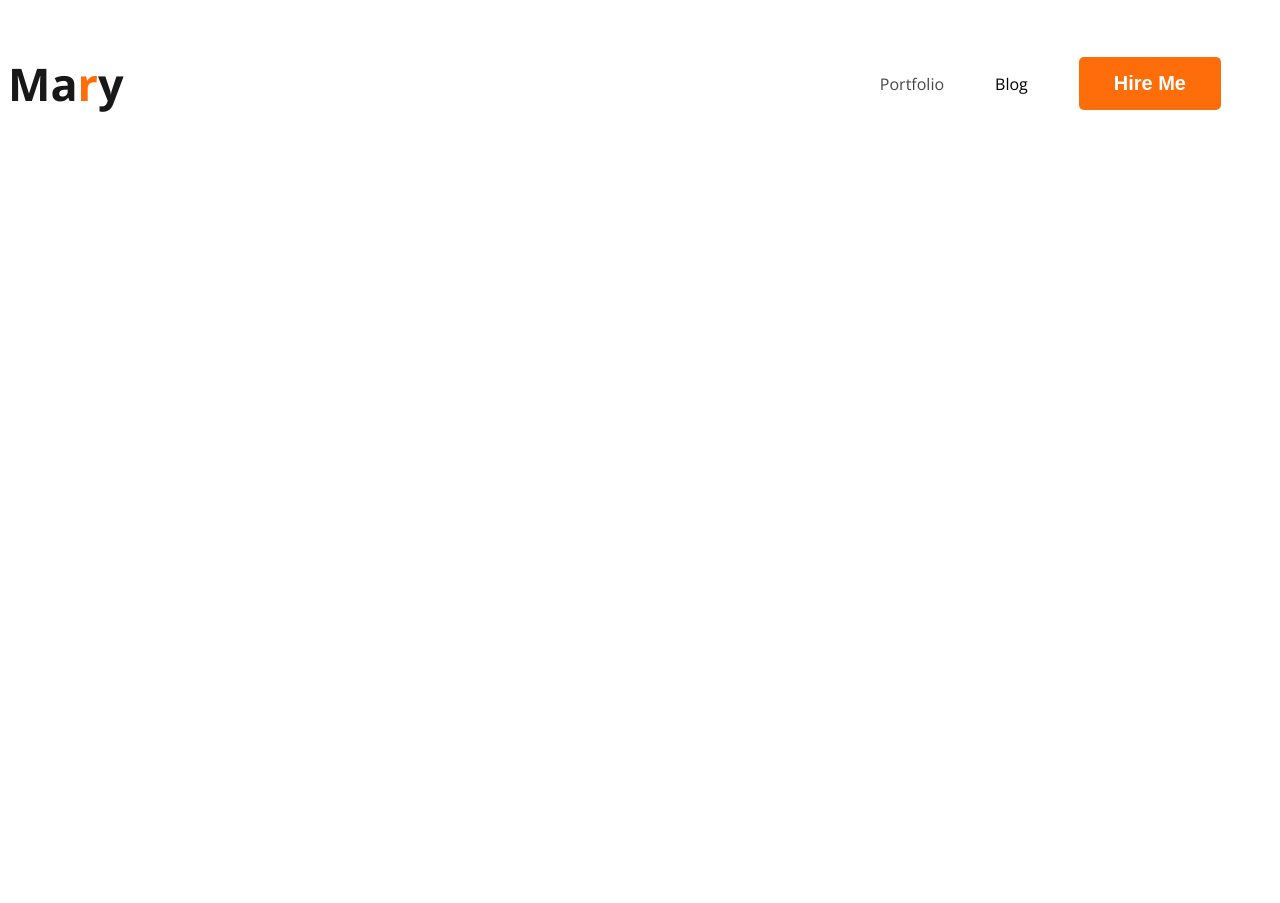
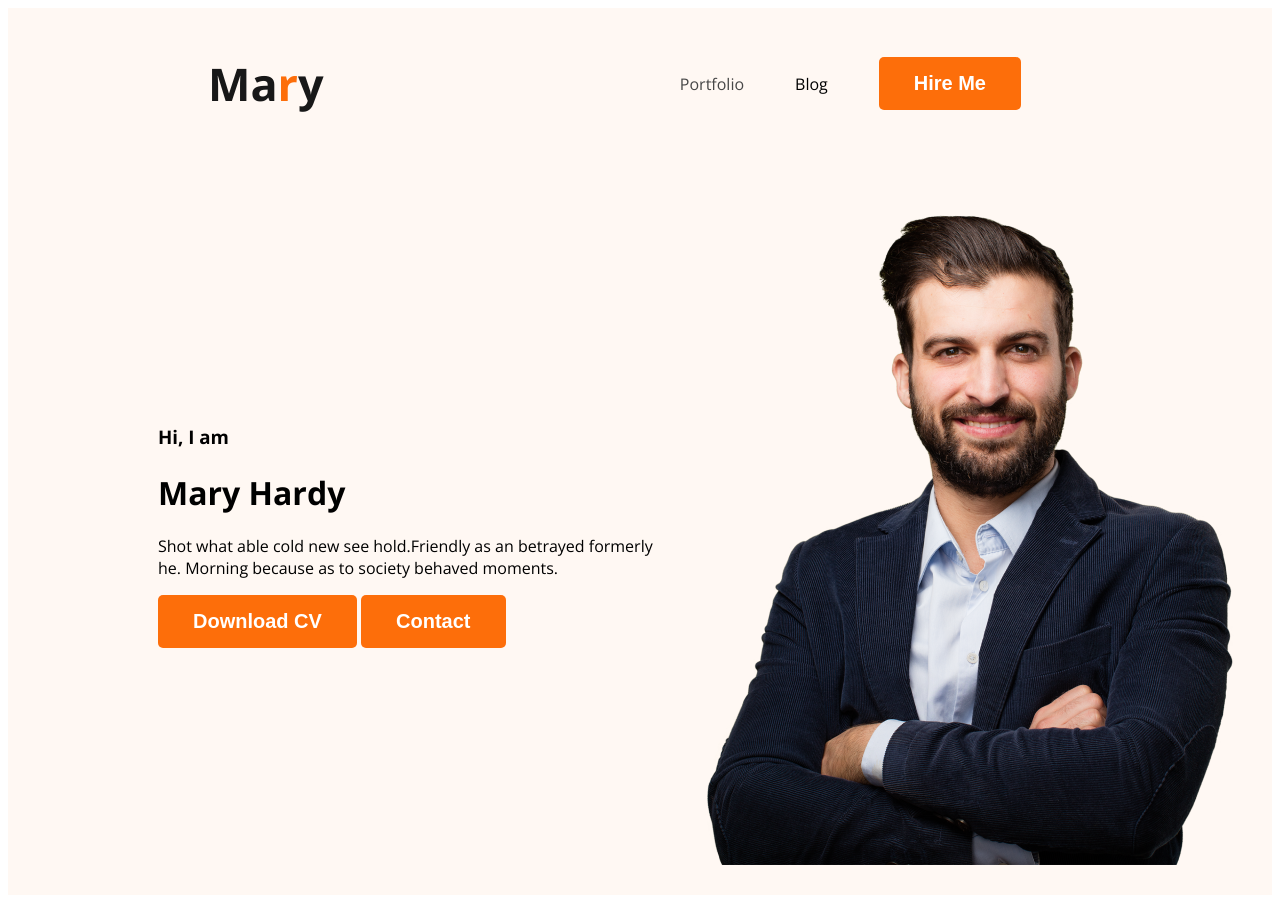
Before and after one commit to SobuZ391/web-developer-portfolio, a plain HTML site: page index.html in a window 1280 px wide. Before the commit the page ends 800 px from the top, so only its background shows below. Drawn offline with nearby package versions, Linux system fonts and the light colour scheme.

Commit message:
added banner content

```diff
--- a/index.html
+++ b/index.html
@@ -11,7 +11,7 @@
     <link rel="stylesheet" href="styles/style.css">
 </head>
 <body>
-    <header>
+    <header class="header">
         <nav>
             <h3 class="nav-title">Ma<span class="text-primary">r</span>y</h3>
             <ul>
@@ -20,6 +20,16 @@
                 <li><button class="btn-primary">Hire Me</button></li>
             </ul>
         </nav>
+        <div class="banner">
+            <div class="banner-content">
+                <h3 class="banner-title">Hi, I  am</h3>
+                <h1 class="banner-greeting">Mary Hardy</h1>
+                <p>Shot what able cold new see hold.Friendly as an betrayed formerly he. Morning because as to society behaved moments.</p>
+                <button class="btn-primary">Download CV</button>
+                <button class="btn-primary">Contact</button>
+            </div>
+            <img class="profile-pic" src="images/hardy.png" alt="">
+        </div>
 
     </header>
     <main>
--- a/styles/style.css
+++ b/styles/style.css
@@ -21,6 +21,7 @@
     display: flex;
     justify-content: space-between;
     align-items: center;
+    margin: 0 200px;
 }
 .nav-title{
 color:  #181818;
@@ -43,3 +44,17 @@
     text-decoration: none;
     color:  #474747;
 }
+/* header related styles */
+.header{
+    background-color:#FFF8F3;;
+}
+.banner{
+    padding: 30px 30px 30px 150px;
+    display: flex;
+    align-items: center;
+}
+.banner .profile-pic{
+    width: 584px;
+height: 676px;
+
+}
```
